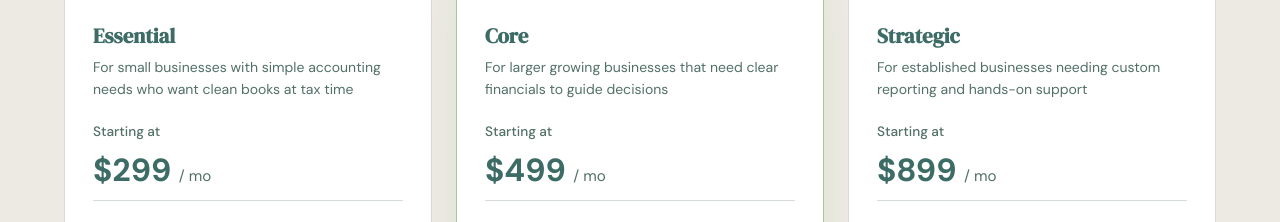
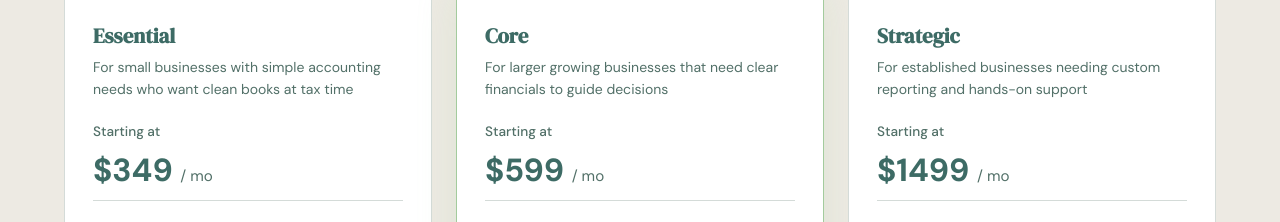
Before and after one commit to Glenh10/Glenhold, a plain HTML site: page index.html in a window 1280 px wide. Shown: the part 1896-2118 px from the top of the page. Drawn offline with Linux system fonts and the light colour scheme.

Commit message:
update pricing: Essential $349, Core $599, Strategic $1499
Co-Authored-By: Claude Opus 4.7 (1M context) <noreply@anthropic.com>

```diff
--- a/index.html
+++ b/index.html
@@ -616,7 +616,7 @@
       <div class="pricing-card">
         <h3>Essential</h3>
         <p class="pricing-tagline">For small businesses with simple accounting needs who want clean books at tax time</p>
-        <div class="pricing-price"><span class="pricing-prefix">Starting at</span>$299 <span>/ mo</span></div>
+        <div class="pricing-price"><span class="pricing-prefix">Starting at</span>$349 <span>/ mo</span></div>
         <hr class="pricing-divider" />
         <ul class="pricing-list">
           <li>Expense categorization</li>
@@ -630,7 +630,7 @@
         <div class="pricing-badge">Most Popular</div>
         <h3>Core</h3>
         <p class="pricing-tagline">For larger growing businesses that need clear financials to guide decisions</p>
-        <div class="pricing-price"><span class="pricing-prefix">Starting at</span>$499 <span>/ mo</span></div>
+        <div class="pricing-price"><span class="pricing-prefix">Starting at</span>$599 <span>/ mo</span></div>
         <hr class="pricing-divider" />
         <ul class="pricing-list">
           <li>Expense categorization</li>
@@ -646,7 +646,7 @@
       <div class="pricing-card">
         <h3>Strategic</h3>
         <p class="pricing-tagline">For established businesses needing custom reporting and hands-on support</p>
-        <div class="pricing-price"><span class="pricing-prefix">Starting at</span>$899 <span>/ mo</span></div>
+        <div class="pricing-price"><span class="pricing-prefix">Starting at</span>$1499 <span>/ mo</span></div>
         <hr class="pricing-divider" />
         <ul class="pricing-list">
           <li>Expense categorization</li>
```
